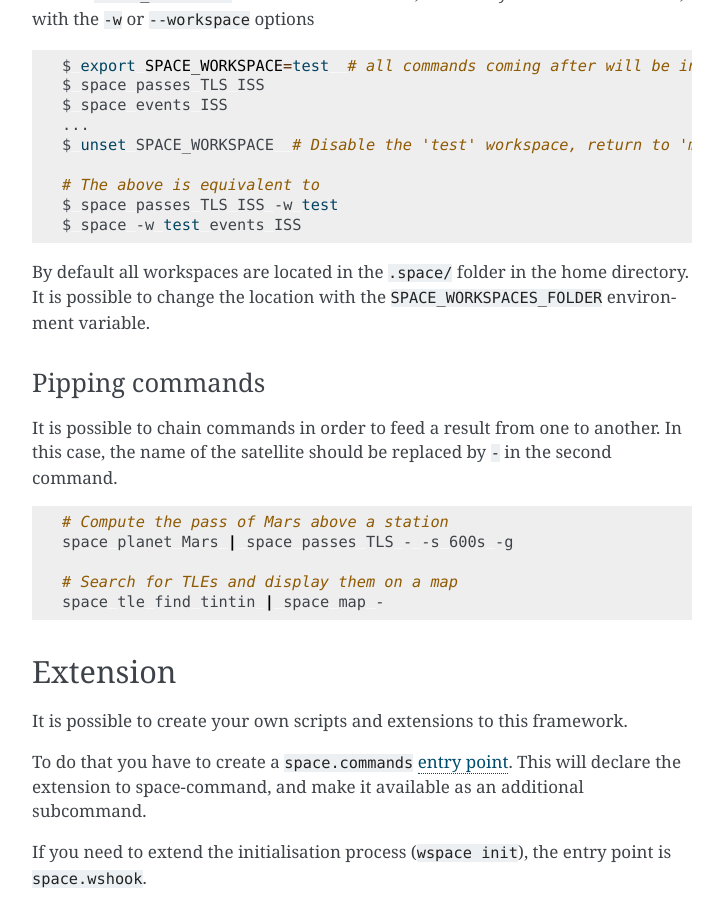
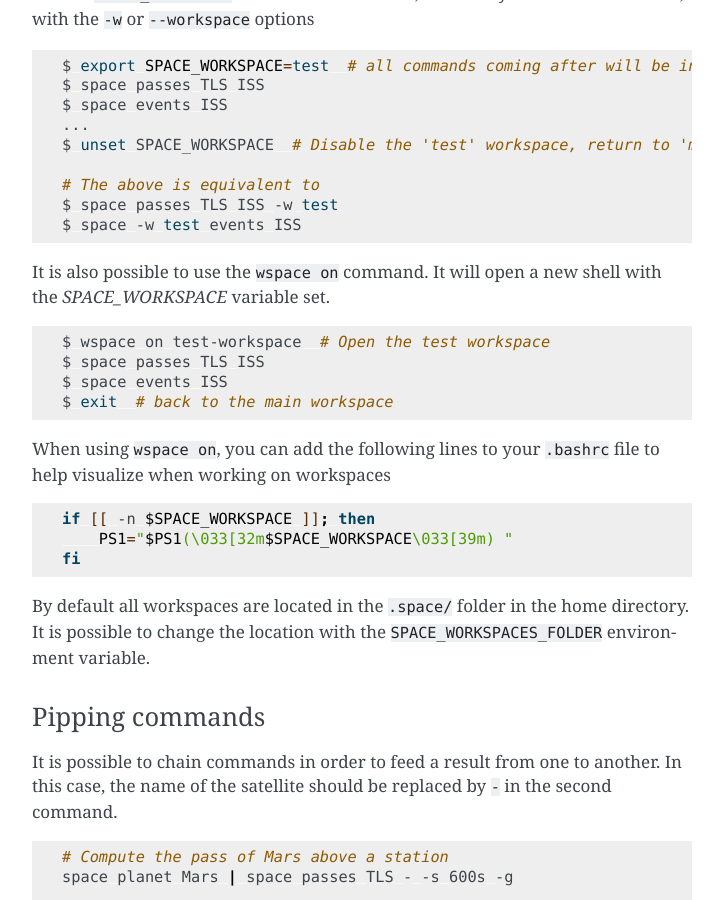
Before and after one commit to galactics/space-command, a Sphinx documentation site: the page built from doc/source/index.rst, in a window 1280 px wide and 900 px high, scrolled down 3486 px. Shown: the whole window, without its empty margins (388-1111 px from the left). Built offline with Sphinx 7.4.7, drawn with Linux system fonts in a browser that asks for light colours.

Commit message:
feature wspace : on command launch a subterminal

```diff
--- a/doc/source/index.rst
+++ b/doc/source/index.rst
@@ -181,6 +181,25 @@ environment variable, or directly in the command line, with the ``-w`` or ``--wo
     $ space passes TLS ISS -w test
     $ space -w test events ISS
 
+It is also possible to use the ``wspace on`` command. It will open a new shell
+with the *SPACE_WORKSPACE* variable set.
+
+.. code-block:: bash
+
+    $ wspace on test-workspace  # Open the test workspace
+    $ space passes TLS ISS
+    $ space events ISS
+    $ exit  # back to the main workspace
+
+When using ``wspace on``, you can add the following lines to your ``.bashrc`` file
+to help visualize when working on workspaces
+
+.. code-block:: bash
+
+    if [[ -n $SPACE_WORKSPACE ]]; then
+        PS1="$PS1(\033[32m$SPACE_WORKSPACE\033[39m) "
+    fi
+
 By default all workspaces are located in the ``.space/`` folder in the home directory.
 It is possible to change the location with the ``SPACE_WORKSPACES_FOLDER`` environment variable.
 
```
Also changed, not shown: 1 other file.
